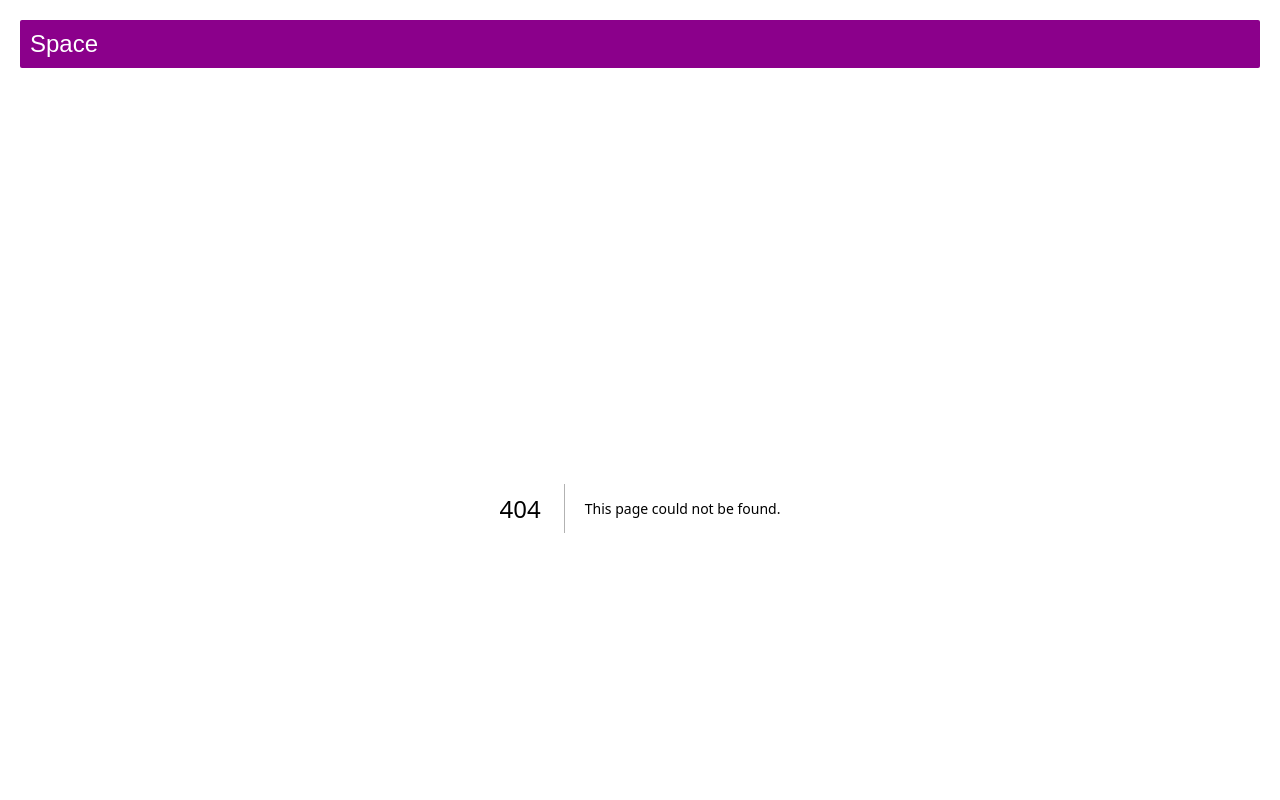
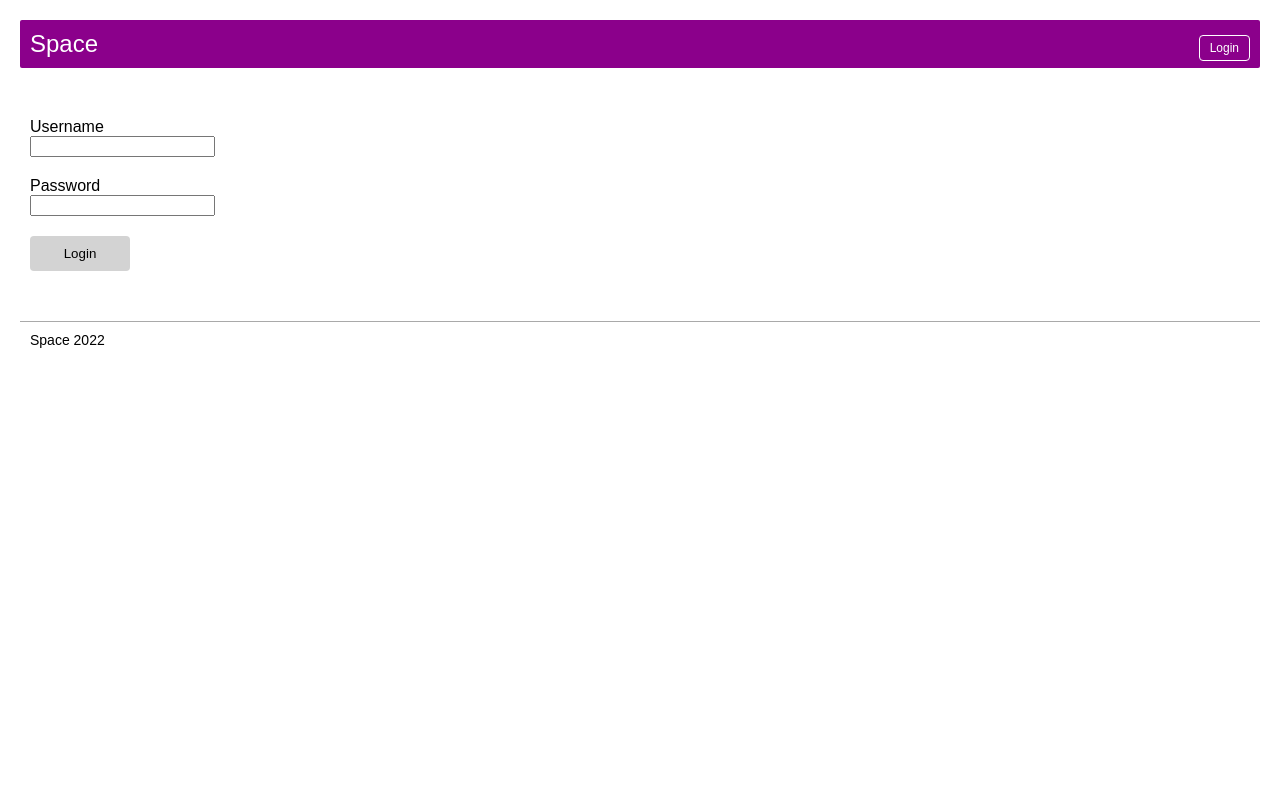
Before and after one commit to riengi/space, a Next.js app: page /login in a window 1280 px wide. Before the commit this address had no page. Shown: the top 800 px of the page. Built offline with nearby package versions, Linux system fonts and the light colour scheme.

Commit message:
Added dummy Login page

```diff
--- a/components/Articles.jsx
+++ b/components/Articles.jsx
@@ -16,9 +16,9 @@ export default function Articles(props) {
     const articles = props.data.map((article, index) => {
         return <Link key={index} href={{
             pathname: ROUTE_POST_ID,
-            query: {id: article.id}
+            query: { id: article.id }
         }}>
-        <Article key={index}>{article.name}</Article></Link>
+            <Article key={index}>{article.name}</Article></Link>
     });
 
     return (
--- a/components/Header.jsx
+++ b/components/Header.jsx
@@ -7,8 +7,56 @@ font-size: 24px;
 color: white;
 padding: 10px;
 border-radius: 2px;
+display: flex;
+flex-direction: row;
+
+
+a:hover {
+    color:white
+}
+a {
+    color: white;
+}
+`
+
+const LogoArea = styled.span`
+    flex-grow:1;
+`
+
+const LoginArea = styled.span`
+    /* flex-grow:1; */
+`
+
+const LoginButton = styled.span`
+    padding: 5px;
+    padding-left: 10px;
+    padding-right: 10px;
+    background-color: white;
+    font-size:12px;
+    color: white;
+    border-radius: 4px;
+    transition-duration: 0.4s;
+    background-color: darkmagenta;
+    border: 1px white solid;
+
+
+    &:hover {
+        background-color: white;
+        color: black;
+        border: 1px white solid;
+    }
 `
 
 export default () => {
-    return <Link href="/"><Header>Space</Header></Link>
+    return <Header>
+
+        <LogoArea>
+        <Link href="/">Space</Link>
+        </LogoArea>
+
+        <LoginArea>
+        <Link href="/login"><LoginButton href="/login">Login</LoginButton></Link>
+        </LoginArea>
+
+        </Header>
 }
--- /dev/null
+++ b/components/Login.jsx
@@ -0,0 +1,43 @@
+// Login screen element
+import styled from 'styled-components'
+
+const Container = styled.div`
+    display: flex;
+    flex-direction: column;
+`
+
+const Item = styled.div`
+    padding: 10px;
+
+`
+
+const Button = styled.button`
+    border: none;
+    border-radius: 4px;
+    width: 100px;
+    padding: 10px;
+    transition-duration: 0.4s;
+    background-color: lightgray;
+
+    &:hover {
+        background-color: darkmagenta;
+        color: white;
+    }
+`
+
+export default function Login() {
+
+    return <Container>
+        <Item>
+            <div>Username</div>
+            <input type="text" name="username" value="" />
+        </Item>
+        <Item>
+            <div>Password</div>
+            <input type="password" name="password" value="" />
+        </Item>
+        <Item>
+            <Button>Login</Button>
+        </Item>
+    </Container>
+}
--- /dev/null
+++ b/pages/login.js
@@ -0,0 +1,5 @@
+import Login from 'components/Login'
+
+export default (props) => {
+  return <Login />
+}
--- a/styles/Home.module.css
+++ /dev/null
@@ -1,3 +0,0 @@
-.container {
-  padding: 0 2rem;
-}
```
